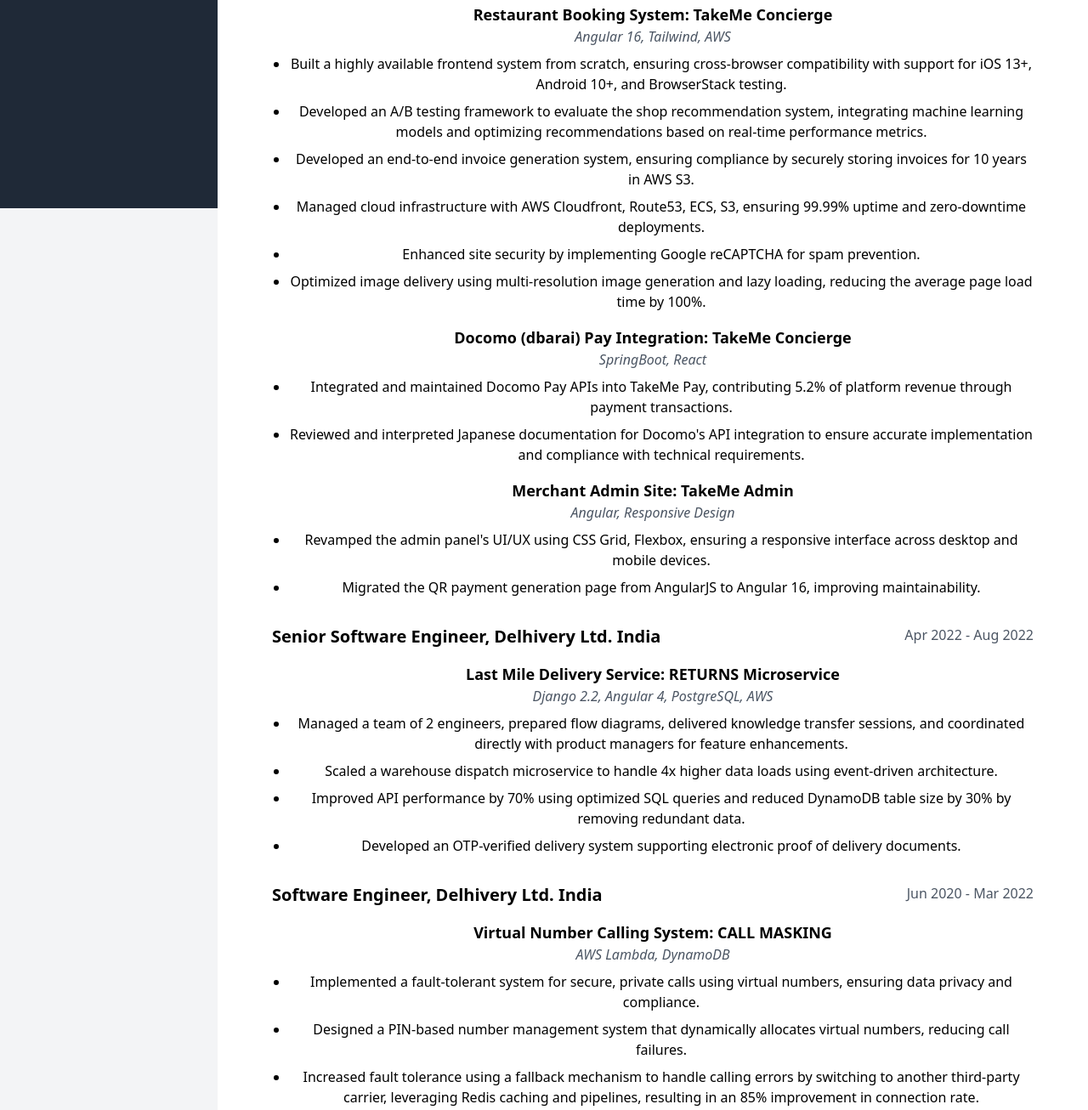
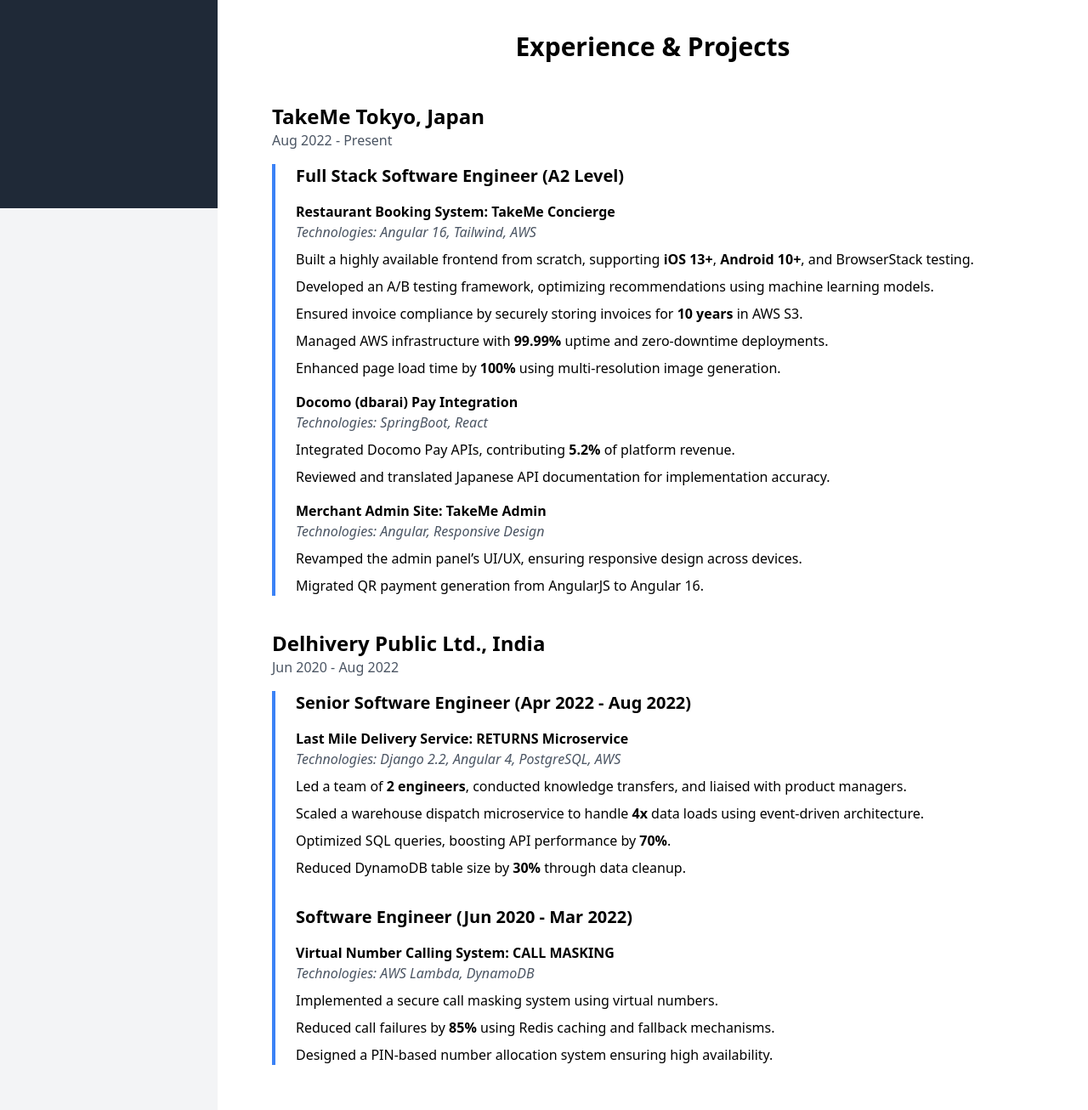
Before and after one commit to akshat98/github.io, a plain HTML site: page index.html in a window 1280 px wide. Shown: the part 555-1861 px from the top of the page at 85% size. Drawn offline with nearby package versions, Linux system fonts and the light colour scheme; a script that the page names is missing.

Commit message:
added intro

```diff
--- a/index.html
+++ b/index.html
@@ -8,9 +8,9 @@
   <!-- Tailwind CSS CDN -->
   <script src="https://cdn.tailwindcss.com"></script>
 </head>
-<body class="flex  bg-gray-100 font-sans leading-normal tracking-normal">
+<body class="flex flex-col md:flex-row  bg-gray-100 font-sans leading-normal tracking-normal">
 <!-- Header Section -->
-<header class="bg-gray-800 text-white w-1/5 md:sticky top-0 h-screen hidden md:block">
+<header class="bg-gray-800 text-white md:w-1/5 sticky top-0 h-screen hidden md:block">
   <nav class="p-8 space-y-8">
     <h1 class="text-3xl font-bold">👨‍💻 Akshat Joshi</h1>
     <ul class="space-y-6">
@@ -37,99 +37,103 @@
   </ul>
 </div>
 
-<section class="w-4/5">
+<section class="w-full md:w-4/5">
 
 <!-- Hero Section -->
-  <section id="about" class="text-center py-16">
-    <img src="assets/images/profile.png" alt="Profile" class="w-40 h-40 rounded-full mx-auto mb-4">
-    <h2 class="text-4xl font-bold">Welcome to My Portfolio! 🚀</h2>
-    <p class="text-gray-600 mt-4">I'm a Full Stack Developer with experience in Java, Angular, AWS, and more.</p>
+<section id="about" class="text-center py-16 bg-gray-100">
+  <!-- Profile Image -->
+  <img src="assets/images/profile.png" alt="Profile" class="w-40 h-40 rounded-full mx-auto mb-6 shadow-lg">
+
+  <!-- Name -->
+  <h2 class="text-4xl font-bold text-gray-800 mb-4">Akshat Joshi</h2>
+
+  <!-- Introduction -->
+  <p class="text-lg text-gray-600 mb-6">I am a Full Stack Software Engineer with experience in developing web applications using technologies such as Java, Angular, and AWS. Currently based in Tokyo, Japan, I focus on creating reliable and scalable solutions for various business needs.</p>
+  <!-- Work Visa Details -->
+  <p class="text-lg text-gray-600 mb-6">🇯🇵 I hold a Japan Work Visa valid until 25-08-2027, allowing me to work on innovative tech projects in Japan.</p>
+
 </section>
 
-  <!-- Experience Section -->
-  <!-- Experience & Projects Section -->
-  <section id="experience" class="bg-white text-center p-16">
-    <h2 class="text-2xl font-bold border-b-2 border-gray-800 pb-2">Experience & Projects</h2>
+  <section id="experience" class="bg-white p-16">
+    <h2 class="text-3xl font-bold text-center mb-12">Experience & Projects</h2>
 
-    <!-- Experience Item Start -->
-    <div class="mt-6">
-      <div class="flex flex-wrap justify-between">
-        <h3 class="text-xl font-semibold">Full Stack Software Engineer (A2 level), TakeMe Tokyo, Japan</h3>
-        <span class="text-gray-600">Aug 2022 - Present</span>
-      </div>
+    <!-- TakeMe Tokyo Experience -->
+    <div class="mb-10">
+      <h3 class="text-2xl font-semibold">TakeMe Tokyo, Japan</h3>
+      <p class="text-gray-600">Aug 2022 - Present</p>
 
-      <!-- Project 1 -->
+      <div class="border-l-4 border-blue-500 pl-6 mt-4 space-y-8">
+        <div>
+          <h4 class="text-xl font-semibold">Full Stack Software Engineer (A2 Level)</h4>
+
           <div class="mt-4">
-        <h4 class="font-semibold text-lg">Restaurant Booking System: TakeMe Concierge</h4>
-        <p class="italic text-gray-600">Angular 16, Tailwind, AWS</p>
-        <ul class="list-disc ml-5 mt-2 space-y-2">
-          <li>Built a highly available frontend system from scratch, ensuring cross-browser compatibility with support for iOS 13+, Android 10+, and BrowserStack testing.</li>
-          <li>Developed an A/B testing framework to evaluate the shop recommendation system, integrating machine learning models and optimizing recommendations based on real-time performance metrics.</li>
-          <li>Developed an end-to-end invoice generation system, ensuring compliance by securely storing invoices for 10 years in AWS S3.</li>
-          <li>Managed cloud infrastructure with AWS Cloudfront, Route53, ECS, S3, ensuring 99.99% uptime and zero-downtime deployments.</li>
-          <li>Enhanced site security by implementing Google reCAPTCHA for spam prevention.</li>
-          <li>Optimized image delivery using multi-resolution image generation and lazy loading, reducing the average page load time by 100%.</li>
+            <h5 class="font-semibold">Restaurant Booking System: TakeMe Concierge</h5>
+            <p class="italic text-gray-600">Technologies: Angular 16, Tailwind, AWS</p>
+            <ul class="list-inside space-y-2 mt-2">
+              <li>Built a highly available frontend from scratch, supporting <b>iOS 13+</b>, <b>Android 10+</b>, and BrowserStack testing.</li>
+              <li>Developed an A/B testing framework, optimizing recommendations using machine learning models.</li>
+              <li>Ensured invoice compliance by securely storing invoices for <b>10 years</b> in AWS S3.</li>
+              <li>Managed AWS infrastructure with <b>99.99%</b> uptime and zero-downtime deployments.</li>
+              <li>Enhanced page load time by <b>100%</b> using multi-resolution image generation.</li>
             </ul>
           </div>
 
-      <!-- Project 2 -->
           <div class="mt-4">
-        <h4 class="font-semibold text-lg">Docomo (dbarai) Pay Integration: TakeMe Concierge</h4>
-        <p class="italic text-gray-600">SpringBoot, React</p>
-        <ul class="list-disc ml-5 mt-2 space-y-2">
-          <li>Integrated and maintained Docomo Pay APIs into TakeMe Pay, contributing 5.2% of platform revenue through payment transactions.</li>
-          <li>Reviewed and interpreted Japanese documentation for Docomo's API integration to ensure accurate implementation and compliance with technical requirements.</li>
+            <h5 class="font-semibold">Docomo (dbarai) Pay Integration</h5>
+            <p class="italic text-gray-600">Technologies: SpringBoot, React</p>
+            <ul class="list-inside space-y-2 mt-2">
+              <li>Integrated Docomo Pay APIs, contributing <b>5.2%</b> of platform revenue.</li>
+              <li>Reviewed and translated Japanese API documentation for implementation accuracy.</li>
             </ul>
           </div>
 
-      <!-- Project 3 -->
           <div class="mt-4">
-        <h4 class="font-semibold text-lg">Merchant Admin Site: TakeMe Admin</h4>
-        <p class="italic text-gray-600">Angular, Responsive Design</p>
-        <ul class="list-disc ml-5 mt-2 space-y-2">
-          <li>Revamped the admin panel's UI/UX using CSS Grid, Flexbox, ensuring a responsive interface across desktop and mobile devices.</li>
-          <li>Migrated the QR payment generation page from AngularJS to Angular 16, improving maintainability.</li>
+            <h5 class="font-semibold">Merchant Admin Site: TakeMe Admin</h5>
+            <p class="italic text-gray-600">Technologies: Angular, Responsive Design</p>
+            <ul class="list-inside space-y-2 mt-2">
+              <li>Revamped the admin panel’s UI/UX, ensuring responsive design across devices.</li>
+              <li>Migrated QR payment generation from AngularJS to Angular 16.</li>
+            </ul>
+          </div>
+        </div>
+      </div>
+    </div>
+
+    <!-- Delhivery Ltd Experience -->
+    <div class="mb-10">
+      <h3 class="text-2xl font-semibold">Delhivery Public Ltd., India</h3>
+      <p class="text-gray-600">Jun 2020 - Aug 2022</p>
+
+      <div class="border-l-4 border-blue-500 pl-6 mt-4 space-y-8">
+        <div>
+          <h4 class="text-xl font-semibold">Senior Software Engineer (Apr 2022 - Aug 2022)</h4>
+          <div class="mt-4">
+            <h5 class="font-semibold">Last Mile Delivery Service: RETURNS Microservice</h5>
+            <p class="italic text-gray-600">Technologies: Django 2.2, Angular 4, PostgreSQL, AWS</p>
+            <ul class="list-inside space-y-2 mt-2">
+              <li>Led a team of <b>2 engineers</b>, conducted knowledge transfers, and liaised with product managers.</li>
+              <li>Scaled a warehouse dispatch microservice to handle <b>4x</b> data loads using event-driven architecture.</li>
+              <li>Optimized SQL queries, boosting API performance by <b>70%</b>.</li>
+              <li>Reduced DynamoDB table size by <b>30%</b> through data cleanup.</li>
             </ul>
           </div>
         </div>
 
-    <!-- Previous Job -->
-    <div class="mt-8">
-      <div class="flex justify-between">
-        <h3 class="text-xl font-semibold">Senior Software Engineer, Delhivery Ltd. India</h3>
-        <span class="text-gray-600">Apr 2022 - Aug 2022</span>
-      </div>
-
+        <div>
+          <h4 class="text-xl font-semibold">Software Engineer (Jun 2020 - Mar 2022)</h4>
           <div class="mt-4">
-        <h4 class="font-semibold text-lg">Last Mile Delivery Service: RETURNS Microservice</h4>
-        <p class="italic text-gray-600">Django 2.2, Angular 4, PostgreSQL, AWS</p>
-        <ul class="list-disc ml-5 mt-2 space-y-2">
-          <li>Managed a team of 2 engineers, prepared flow diagrams, delivered knowledge transfer sessions, and coordinated directly with product managers for feature enhancements.</li>
-          <li>Scaled a warehouse dispatch microservice to handle 4x higher data loads using event-driven architecture.</li>
-          <li>Improved API performance by 70% using optimized SQL queries and reduced DynamoDB table size by 30% by removing redundant data.</li>
-          <li>Developed an OTP-verified delivery system supporting electronic proof of delivery documents.</li>
+            <h5 class="font-semibold">Virtual Number Calling System: CALL MASKING</h5>
+            <p class="italic text-gray-600">Technologies: AWS Lambda, DynamoDB</p>
+            <ul class="list-inside space-y-2 mt-2">
+              <li>Implemented a secure call masking system using virtual numbers.</li>
+              <li>Reduced call failures by <b>85%</b> using Redis caching and fallback mechanisms.</li>
+              <li>Designed a PIN-based number allocation system ensuring high availability.</li>
             </ul>
           </div>
         </div>
-
-    <div class="mt-8">
-      <div class="flex justify-between">
-        <h3 class="text-xl font-semibold">Software Engineer, Delhivery Ltd. India</h3>
-        <span class="text-gray-600">Jun 2020 - Mar 2022</span>
-      </div>
-
-      <div class="mt-4">
-        <h4 class="font-semibold text-lg">Virtual Number Calling System: CALL MASKING</h4>
-        <p class="italic text-gray-600">AWS Lambda, DynamoDB</p>
-        <ul class="list-disc ml-5 mt-2 space-y-2">
-          <li>Implemented a fault-tolerant system for secure, private calls using virtual numbers, ensuring data privacy and compliance.</li>
-          <li>Designed a PIN-based number management system that dynamically allocates virtual numbers, reducing call failures.</li>
-          <li>Increased fault tolerance using a fallback mechanism to handle calling errors by switching to another third-party carrier, leveraging Redis caching and pipelines, resulting in an 85% improvement in connection rate.</li>
-        </ul>
       </div>
     </div>
   </section>
-
   <!-- Skills Section -->
   <section id="skills" class="py-16 text-center bg-gray-100">
     <h2 class="text-3xl font-bold mb-8">🛠️ Skills</h2>
@@ -154,13 +158,32 @@
   <!-- Contact Section -->
   <section id="contact" class="py-16 bg-white text-center">
     <h2 class="text-3xl font-bold mb-8">📞 Contact Me</h2>
-    <p class="text-lg">
-      Email:
+
+    <!-- Email -->
+    <p class="text-lg flex justify-center items-center space-x-2">
+      <svg class="w-6 h-6 text-blue-500" xmlns="http://www.w3.org/2000/svg" fill="none" viewBox="0 0 24 24" stroke="currentColor">
+        <path stroke-linecap="round" stroke-linejoin="round" stroke-width="2" d="M16 8l-4 4-4-4m0 8l4-4 4 4"></path>
+      </svg>
+      <span>Email:</span>
       <a href="mailto:joshiakshat1998@gmail.com" class="text-blue-500 underline">joshiakshat1998@gmail.com</a>
     </p>
-    <p class="text-lg">
-      LinkedIn:
+
+    <!-- LinkedIn -->
+    <p class="text-lg flex justify-center items-center space-x-2 mt-4">
+      <svg class="w-6 h-6 text-blue-500" xmlns="http://www.w3.org/2000/svg" fill="currentColor" viewBox="0 0 24 24">
+        <path d="M4 3a2 2 0 100 4 2 2 0 000-4zM4 7h4v10H4V7zm6 0h4v2.35h.05a4.4 4.4 0 013.95-2.35c4.19 0 4.95 2.76 4.95 6.35v6h-4v-5.64c0-1.34-.48-2.26-1.68-2.26-1.68 0-2.32 1.14-2.32 2.26V17h-4V7z"></path>
+      </svg>
+      <span>LinkedIn:</span>
       <a href="https://linkedin.com/in/akshat-joshi-075093127" class="text-blue-500 underline">LinkedIn Profile</a>
+    </p>
+
+    <!-- GitHub -->
+    <p class="text-lg flex justify-center items-center space-x-2 mt-4">
+      <svg class="w-6 h-6 text-blue-500" xmlns="http://www.w3.org/2000/svg" fill="currentColor" viewBox="0 0 24 24">
+        <path d="M12 2a10 10 0 00-3.16 19.47c.5.09.68-.22.68-.48v-1.7c-2.78.6-3.37-1.34-3.37-1.34-.45-1.13-1.1-1.43-1.1-1.43-.9-.62.07-.6.07-.6 1 .07 1.53 1.02 1.53 1.02.9 1.53 2.36 1.09 2.94.83.09-.65.35-1.1.64-1.35-2.22-.26-4.55-1.12-4.55-4.96 0-1.1.39-2 .99-2.7-.1-.25-.43-1.3.1-2.7 0 0 .81-.27 2.65 1.02a9.18 9.18 0 014.83 0c1.84-1.29 2.65-1.02 2.65-1.02.53 1.4.2 2.45.1 2.7.6.7.99 1.6.99 2.7 0 3.85-2.33 4.7-4.55 4.96.35.3.67.89.67 1.8v2.68c0 .26.18.57.68.48A10 10 0 0012 2z"></path>
+      </svg>
+      <span>GitHub:</span>
+      <a href="https://github.com/akshat98" class="text-blue-500 underline">GitHub Profile</a>
     </p>
   </section>
 </section>
```
Lines whose indentation alone changed are shown as unchanged.
